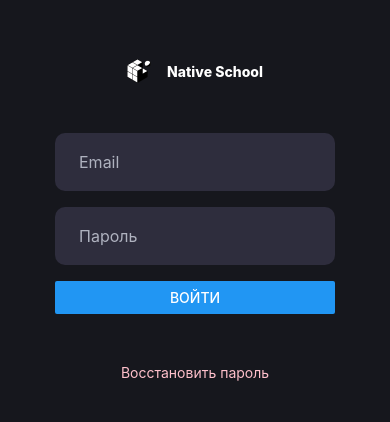
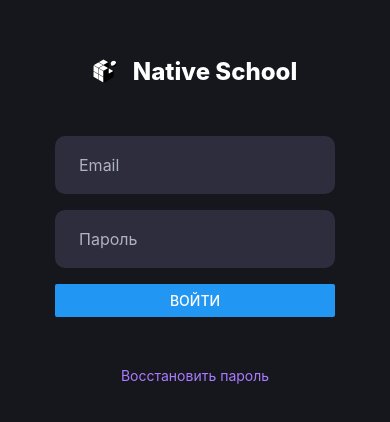
Before and after one commit to d-matern/course-expo-app, a React Native app: screen / in a window 390 px wide. Shown: the part 202-624 px from the top of the page. Built offline with nearby package versions, Linux system fonts and the light colour scheme.

Commit message:
feature: design system

```diff
--- a/App.tsx
+++ b/App.tsx
@@ -1,5 +1,6 @@
 import { Button, Image, StyleSheet, Text, TextInput, View } from 'react-native';
 import { Input } from './shared/Input';
+import { Colors, Gaps } from './shared/tokens';
 
 export default function App() {
   return (
@@ -14,8 +15,8 @@
         </View>
 
         <View style={styles.form}>
-          <Input placeholder='Email' placeholderTextColor='#afb2bf' />
-          <Input placeholder='Пароль' placeholderTextColor='#afb2bf' />
+          <Input placeholder='Email' placeholderTextColor={Colors.gray} />
+          <Input placeholder='Пароль' placeholderTextColor={Colors.gray} />
           <Button title='Войти' />
         </View>
 
@@ -30,16 +31,16 @@
     padding: 55,
     flex: 1,
     justifyContent: 'center',
-    backgroundColor: '#16171d'
+    backgroundColor: Colors.black
   },
   content: {
     alignItems: 'center',
-    gap: 50
+    gap: Gaps.g50
   },
   header: {
     flexDirection: 'row',
     alignItems: 'center',
-    gap: 16
+    gap: Gaps.g16
   },
   headerLogo: {
     width: 24,
@@ -47,14 +48,15 @@
   },
   headerTitle: {
     color: 'white',
+    fontSize: 24,
     fontWeight: 800
   },
   form: {
     alignSelf: 'stretch',
-    gap: 16
+    gap: Gaps.g16
   },
   link: {
-    color: 'pink',
+    color: Colors.link,
     backgroundColor: 'transparent'
   }
 });
--- a/shared/Input.tsx
+++ b/shared/Input.tsx
@@ -1,4 +1,5 @@
 import { StyleSheet, TextInput, TextInputProps } from "react-native";
+import { Colors, Radius } from "./tokens";
 
 export function Input(props: TextInputProps) {
     return (
@@ -13,7 +14,7 @@
 
         fontSize: 16,
 
-        borderRadius: 10,
-        backgroundColor: '#2e2d3d',
+        borderRadius: Radius.r10,
+        backgroundColor: Colors.violetDark,
     }
 });
--- /dev/null
+++ b/shared/tokens.ts
@@ -0,0 +1,17 @@
+export const Colors = {
+    black: '#16171d',
+    gray: '#afb2bf',
+    violetDark: '#2e2d3d',
+    primary: '#6c38cc',
+    primaryHover: '#452481',
+    link: '#a97bff'
+};
+
+export const Gaps = {
+    g16: 16,
+    g50: 50
+};
+
+export const Radius = {
+    r10: 10
+};
```
